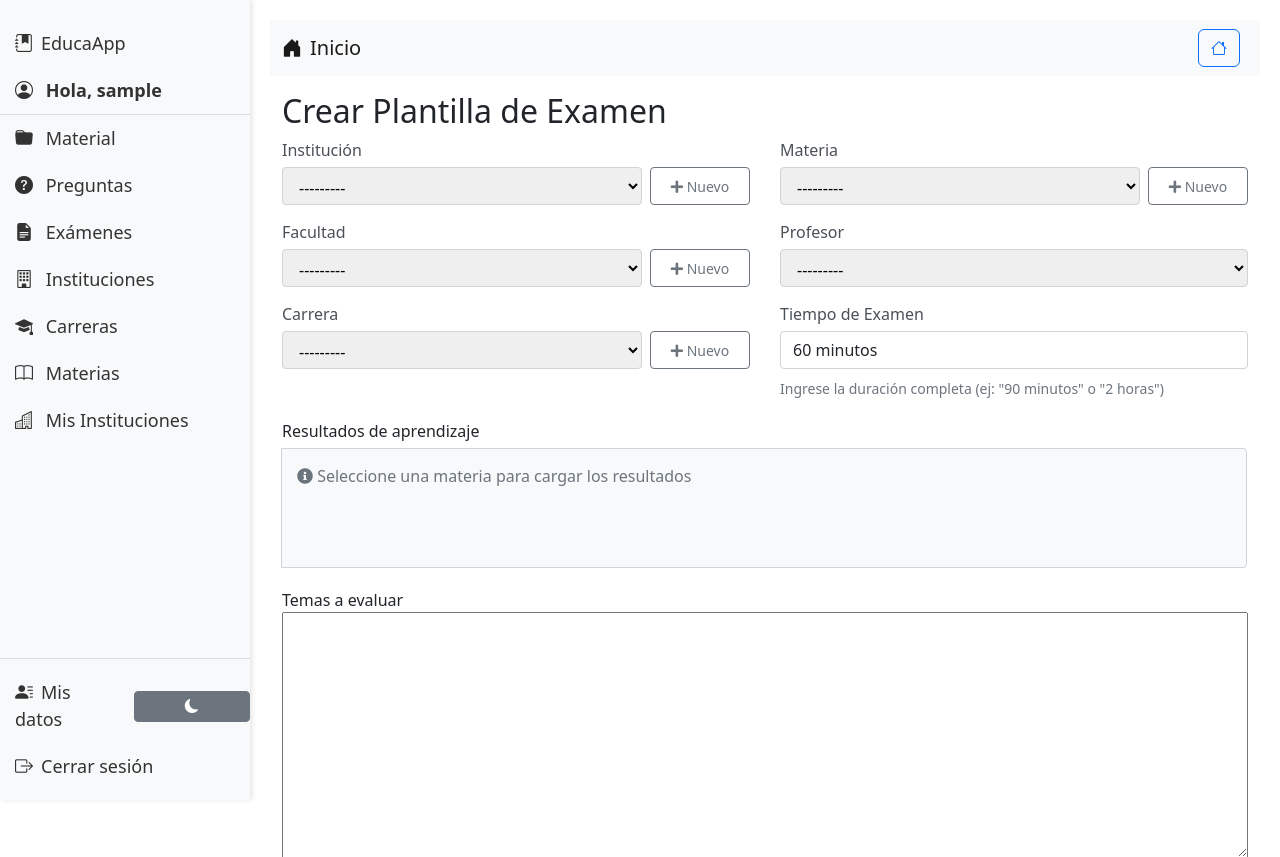
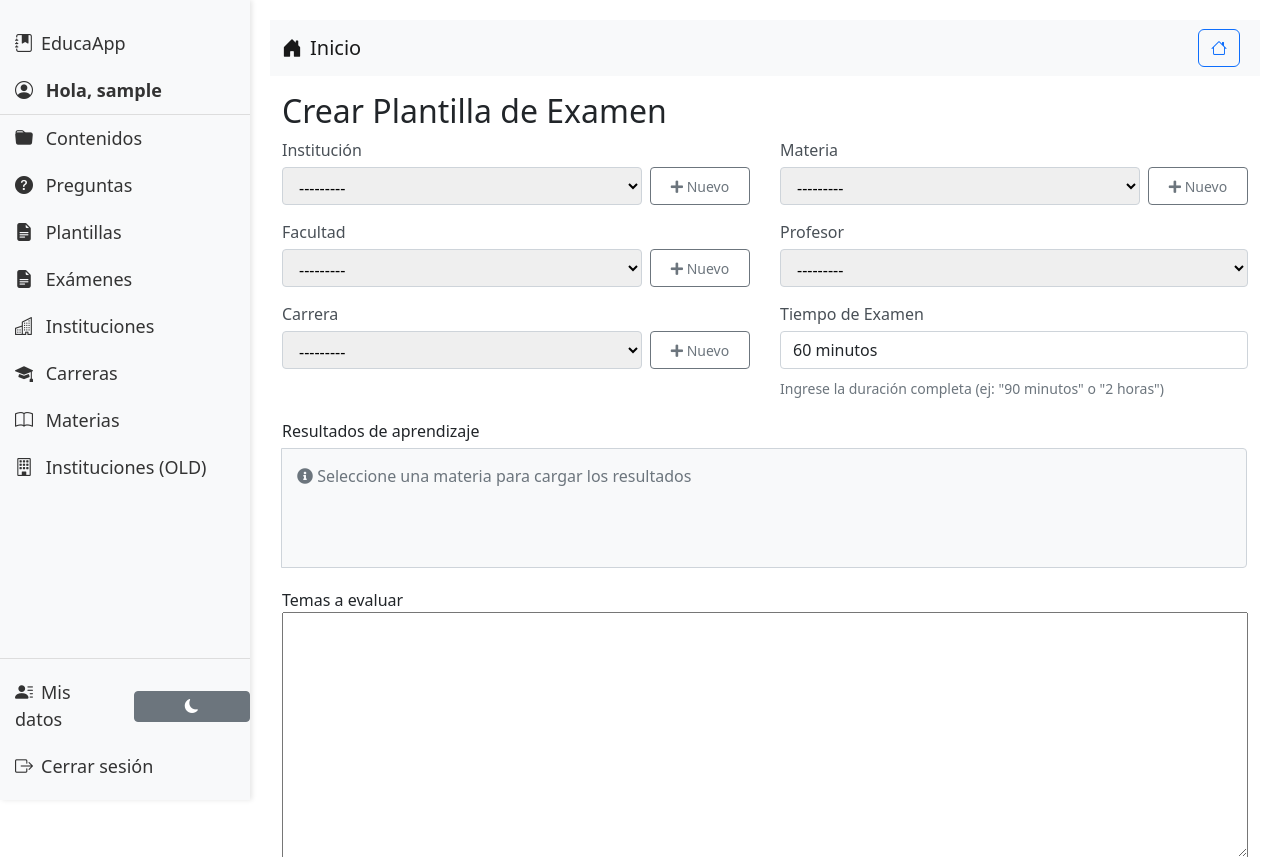
Before and after one commit to martinmromero/EducaApp, a Django app: page /create-exam-template/ in a window 1280 px wide. Shown: the top 857 px of the page. Run offline with Django 5.2, Linux system fonts and the light colour scheme; the visitor is signed in with stand-in values (Sample User, id 1); data comes from the database, SQL or seed files in the repository; data that the repository does not hold is empty; parts of the project's set-up code (start-up, migrations or seed data) failed here and were passed over.

Commit message:
varias mejoras adicionales implementadas. next steps creacion de exámenes

```diff
--- a/material/static/material/js/create_exam_template.js
+++ b/material/static/material/js/create_exam_template.js
@@ -463,18 +463,21 @@ function setupSaveTemplate() {
     const saveBtn = document.getElementById('save-template-btn');
     if (!saveBtn) return;
 
-    // Función de notificación mejorada
+    // Función de notificación tipo toast y scroll arriba
     const showNotification = (message, type = 'success') => {
-        const container = document.getElementById('alerts-container') || document.body;
-        container.innerHTML = `
-            <div class="alert alert-${type} alert-dismissible fade show">
-                ${message}
-                <button type="button" class="btn-close" data-bs-dismiss="alert"></button>
-            </div>
-        `;
+    // Scroll arriba absoluto de la página
+    window.scrollTo({ top: 0, left: 0, behavior: 'smooth' });
+        // Toast Bootstrap
+        const toastEl = document.getElementById('successToast');
+        const toastMsg = document.getElementById('toastMessage');
+        toastMsg.textContent = message;
+        toastEl.className = `toast align-items-center text-bg-${type} border-0`;
+        const toast = new bootstrap.Toast(toastEl);
+        toast.show();
     };
 
-    saveBtn.addEventListener('click', async function() {
+    saveBtn.addEventListener('click', async function(e) {
+        e.preventDefault(); // Evita submit estándar
         const form = document.getElementById('examTemplateForm');
         const formData = new FormData(form);
 
@@ -511,8 +514,11 @@ function setupSaveTemplate() {
                 throw new Error(data.error || 'Error al guardar la plantilla');
             }
 
+            // Mostrar notificación y redirigir al listado
             showNotification('Plantilla guardada correctamente');
-
+            setTimeout(function() {
+                window.location.href = '/create-exam-template/';
+            }, 1200); // 1.2 segundos para que el usuario vea el mensaje y se recargue la página
         } catch (error) {
             console.error('Error:', error);
             showNotification(error.message, 'danger');
--- a/material/templates/material/base.html
+++ b/material/templates/material/base.html
@@ -32,14 +32,10 @@
 
         <!-- Menú de dos niveles -->
         <div class="menu-item" onclick="toggleSubmenu(this)">
-            <i class="bi bi-folder-fill me-2"></i> Material
+            <i class="bi bi-folder-fill me-2"></i> Contenidos
             <div class="submenu">
-                <li class="nav-item">
-                    <a class="nav-link" href="{% url 'material:upload_contenido' %}">Subir Contenido</a>
-                </li>
-                <li class="nav-item">
-                    <a class="nav-link" href="{% url 'material:mis_contenidos' %}">Mis Contenidos</a>
-                </li>
+                    <a href="{% url 'material:upload_contenido' %}"><i class="bi bi-upload me-2"></i>Subir Contenido</a>
+                    <a href="{% url 'material:mis_contenidos' %}"><i class="bi bi-collection me-2"></i>Mis Contenidos</a>
             </div>
         </div>
 
@@ -52,61 +48,65 @@
         </div>
 
         <div class="menu-item" onclick="toggleSubmenu(this)">
+            <i class="bi bi-file-earmark-text-fill me-2"></i> Plantillas
+            <div class="submenu">
+                <a href="{% url 'material:create_exam_template' %}"><i class="bi bi-file-earmark-plus me-2"></i>Crear Plantilla</a>
+                <a href="{% url 'material:list_exam_templates' %}"><i class="bi bi-files me-2"></i>Mis Plantillas</a>
+                </div>
+        </div>
+
+         <div class="menu-item" onclick="toggleSubmenu(this)">
             <i class="bi bi-file-earmark-text-fill me-2"></i> Exámenes
             <div class="submenu">
                 <a href="{% url 'material:create_exam' %}"><i class="bi bi-plus-circle me-2"></i>Crear Exámenes</a>
-                <a href="{% url 'material:create_exam_template' %}"><i class="bi bi-file-earmark-plus me-2"></i>Plantilla de Examen</a>
-                <a href="{% url 'material:list_exam_templates' %}"><i class="bi bi-files me-2"></i>Plantillas Guardadas</a>
                 <a href="{% url 'material:mis_examenes' %}"><i class="bi bi-archive me-2"></i>Mis Exámenes</a>
             </div>
         </div>
 
-        <!-- Ítem original de Instituciones (se mantiene) -->
+        <!-- Nuevo ítem para Instituciones V2 -->
         <div class="menu-item" onclick="toggleSubmenu(this)">
-            <i class="bi bi-building me-2"></i> Instituciones
+            <i class="bi bi-buildings me-2"></i> Instituciones
             <div class="submenu">
-                <a href="{% url 'material:manage_institutions' %}"><i class="bi bi-gear me-2"></i>Gestión (Legado)</a>
-                <a href="{% url 'material:manage_learning_outcomes' %}"><i class="bi bi-book me-2"></i>Resultados de Aprendizaje</a>
-            </div>
+
+                <a href="{% url 'material:create_institution_v2' %}"><i class="bi bi-plus-circle me-2"></i>Crear Institución</a>
+                <a href="{% url 'material:institution_v2_list' %}"> <i class="bi bi-list-stars me-2"></i>Mis Instituciones </a> </div>
         </div>
 
 <div class="menu-item" onclick="toggleSubmenu(this)">
     <i class="bi bi-mortarboard-fill me-2"></i> Carreras
     <div class="submenu">
+          <a href="{% url 'material:career_create_simple' %}">
+            <i class="bi bi-plus-circle me-2"></i>Crear Carrera
+        </a>
         <a href="{% url 'material:career_list' %}">
-            <i class="bi bi-list-ul me-2"></i>Listado
-        </a>
-        <a href="{% url 'material:career_create_simple' %}">
-            <i class="bi bi-plus-circle me-2"></i>Crear Nueva
-        </a>
+            <i class="bi bi-list-ul me-2"></i>Mis Carreras    </a>
+
     </div>
 </div>
 
 <div class="menu-item" onclick="toggleSubmenu(this)">
     <i class="bi bi-book me-2"></i> Materias
     <div class="submenu">
+        <a href="{% url 'material:create_subject' %}">
+            <i class="bi bi-plus-circle me-2"></i>Crear Materia
+        </a>
         <a href="{% url 'material:subject_list' %}">
-            <i class="bi bi-list-ul me-2"></i>Listado
+            <i class="bi bi-list-ul me-2"></i>Mis Materias
         </a>
-        <a href="{% url 'material:create_subject' %}">
-            <i class="bi bi-plus-circle me-2"></i>Crear Nueva
-        </a>
+
     </div>
 </div>
 
 
-        <!-- Nuevo ítem para Instituciones V2 -->
+
+ <!-- Ítem original de Instituciones (se mantiene) -->
         <div class="menu-item" onclick="toggleSubmenu(this)">
-            <i class="bi bi-buildings me-2"></i> Mis Instituciones
+            <i class="bi bi-building me-2"></i> Instituciones (OLD)
             <div class="submenu">
-                <a href="{% url 'material:institution_v2_list' %}">
-                    <i class="bi bi-list-stars me-2"></i>Listado
-
-                </a>
-                <a href="{% url 'material:create_institution_v2' %}"><i class="bi bi-plus-circle me-2"></i>Crear Nueva</a>
+                <a href="{% url 'material:manage_institutions' %}"><i class="bi bi-gear me-2"></i>Gestión (Legado)</a>
+                <a href="{% url 'material:manage_learning_outcomes' %}"><i class="bi bi-book me-2"></i>Resultados de Aprendizaje</a>
             </div>
         </div>
-
         <!-- Menú de Administración (solo para administradores) -->
         {% if is_admin %}
             <div class="menu-item" onclick="toggleSubmenu(this)">
@@ -212,6 +212,14 @@
 
         // Submenús
         function toggleSubmenu(element) {
+            // Cierra todos los submenús excepto el clickeado
+            const menuItems = document.querySelectorAll('.sidebar .menu-item');
+            menuItems.forEach(item => {
+                if (item !== element) {
+                    item.classList.remove('active');
+                }
+            });
+            // Alterna el submenú del elemento clickeado
             element.classList.toggle('active');
         }
 
--- a/material/templates/material/create_exam_template.html
+++ b/material/templates/material/create_exam_template.html
@@ -7,6 +7,18 @@
 
 <h2>Crear Plantilla de Examen</h2>
 <form method="post" enctype="multipart/form-data" id="examTemplateForm">
+    <!-- Toast de notificación -->
+    <div class="position-fixed top-0 end-0 p-3" style="z-index: 1055">
+        <div id="successToast" class="toast align-items-center text-bg-success border-0" role="alert" aria-live="assertive" aria-atomic="true">
+            <div class="d-flex">
+                <div class="toast-body" id="toastMessage">
+                    <!-- Mensaje dinámico -->
+                </div>
+                <button type="button" class="btn-close btn-close-white me-2 m-auto" data-bs-dismiss="toast" aria-label="Close"></button>
+            </div>
+        </div>
+    </div>
+    <div id="alerts-container"></div>
     {% csrf_token %}
     <input type="hidden" name="csrfmiddlewaretoken" value="{{ csrf_token }}" id="csrf_token">
     <div class="two-column-form">
```
Also changed, not shown: limpiar_contenidos_automaticos.py (added, +22 -0 lines), exams/admin.py (added), exams/migrations/0001_initial.py (added), exams/models.py (added), exams/templates/exams/create_exam.html (added), exams/templates/exams/preview_exam.html (added), exams/urls.py (added), exams/views.py (added).
